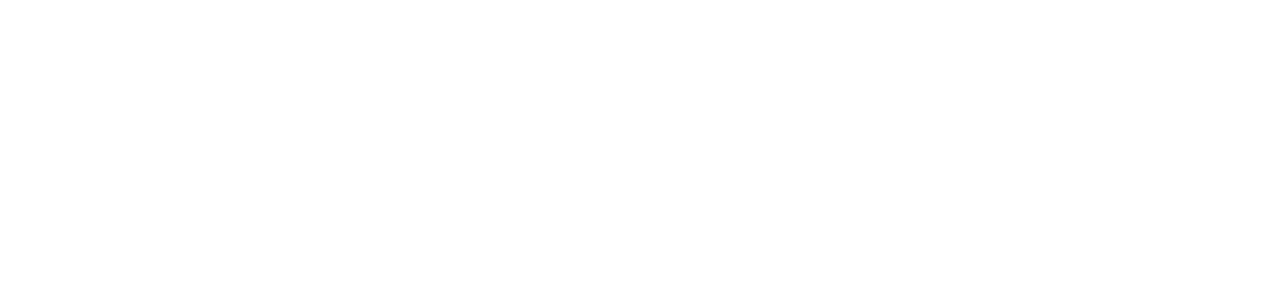
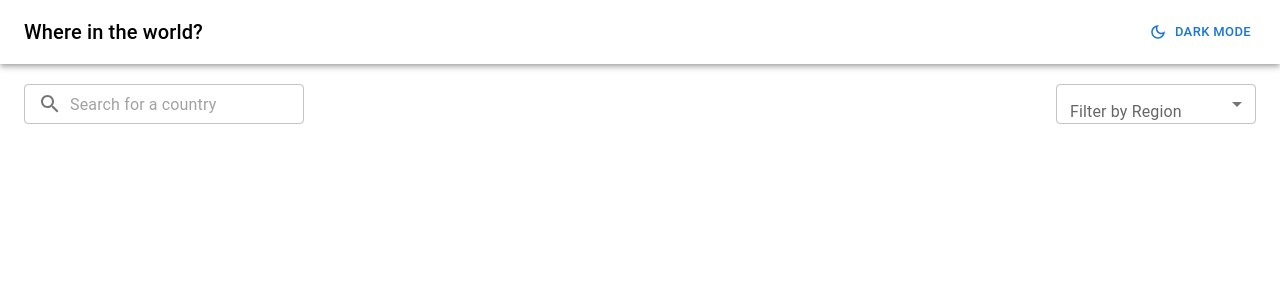
Before and after one commit to elenaLiubimova/countries, a React (Create React App) app: page / in a window 1280 px wide. Shown: the top 300 px of the page. Built offline with nearby package versions, Linux system fonts and the light colour scheme.

Commit message:
feat: стилизовать header и controls с MUI

```diff
--- a/package.json
+++ b/package.json
@@ -5,6 +5,8 @@
   "dependencies": {
     "@emotion/react": "^11.10.6",
     "@emotion/styled": "^11.10.6",
+    "@fontsource/roboto": "^4.5.8",
+    "@mui/icons-material": "^5.11.9",
     "@mui/material": "^5.11.10",
     "@mui/styled-engine-sc": "^5.11.9",
     "@testing-library/jest-dom": "^5.16.5",
--- a/src/App.js
+++ b/src/App.js
@@ -1,9 +1,15 @@
-import logo from './logo.svg';
 import './App.css';
+import Header from './components/Header';
+import Home from './pages/Home';
+import { Main } from './components/Main';
 
 function App() {
   return (
     <div className="App">
+      <Header />
+      <Main>
+        <Home />
+      </Main>
     </div>
   );
 }
--- /dev/null
+++ b/src/components/Container.jsx
@@ -0,0 +1,7 @@
+import styled from 'styled-components';
+
+export const Container = styled.div`
+  max-width: 1240px;
+  margin: 0 auto;
+  padding: 0 24px;
+`;
--- /dev/null
+++ b/src/components/Controls.jsx
@@ -0,0 +1,63 @@
+import { SearchOutlined } from '@mui/icons-material';
+import {
+  FormControl,
+  InputAdornment,
+  InputLabel,
+  MenuItem,
+  OutlinedInput,
+  Select,
+  TextField,
+} from '@mui/material';
+import React from 'react';
+import styled from 'styled-components';
+
+// const optionsMap = {
+//   'Africa': { value: 'Africa', label: 'Africa' },
+//   'America': { value: 'America', label: 'America' },
+//   'Asia': { value: 'Asia', label: 'Asia' },
+//   'Europe': { value: 'Europe', label: 'Europe' },
+//   'Oceania': { value: 'Oceania', label: 'Oceania' },
+// }
+// const options = Object.values(optionsMap);
+
+const options = ['Africa', 'America', 'Asia', 'Europe', 'Oceania'];
+
+const Wrapper = styled.div`
+    padding-top: 20px;
+    display: flex;
+    flex-wrap: wrap;
+    justify-content: space-between;
+    align-items: center;
+  }
+`;
+
+export const Controls = () => {
+  const [country, setCountry] = React.useState('');
+
+  return (
+    <Wrapper>
+      <TextField
+        InputProps={{
+          startAdornment: (
+            <InputAdornment position="start">
+              <SearchOutlined />
+            </InputAdornment>
+          ),
+        }}
+        placeholder="Search for a country"
+        variant="outlined"
+        size="small"
+      />
+      <FormControl sx={{ width: 200 }}>
+        <InputLabel>Filter by Region</InputLabel>
+        <Select value={country} size="small">
+          <MenuItem value={'Africa'}>Africa</MenuItem>
+          <MenuItem value={'America'}>America</MenuItem>
+          <MenuItem value={'Asia'}>Asia</MenuItem>
+          <MenuItem value={'Europe'}>Europe</MenuItem>
+          <MenuItem value={'Oceania'}>Oceania</MenuItem>
+        </Select>
+      </FormControl>
+    </Wrapper>
+  );
+};
--- /dev/null
+++ b/src/components/Header.jsx
@@ -0,0 +1,25 @@
+import { AppBar, Button, Toolbar, Typography } from '@mui/material';
+import React from 'react';
+import { DarkModeOutlined } from '@mui/icons-material';
+
+const Header = () => {
+  return (
+    <AppBar color="transparent" position="static">
+      <Toolbar>
+        <Typography
+          variant="h6"
+          align="left"
+          component="h1"
+          sx={{ flexGrow: 1 }}
+        >
+          Where in the world?
+        </Typography>
+        <Button variant="text" startIcon={<DarkModeOutlined />} size="small">
+          Dark mode
+        </Button>
+      </Toolbar>
+    </AppBar>
+  );
+};
+
+export default Header;
--- /dev/null
+++ b/src/components/Main.jsx
@@ -0,0 +1,5 @@
+ import { Container } from './Container';
+
+export const Main = ({ children }) => {
+  return <Container>{children}</Container>;
+};
--- /dev/null
+++ b/src/pages/Home.jsx
@@ -0,0 +1,10 @@
+import React from 'react';
+import { Controls } from '../components/Controls';
+
+const Home = () => {
+  return (
+    <Controls />
+  );
+}
+
+export default Home;
```
Also changed, not shown: 1 other file (tests, documents, lock files or other folders).
